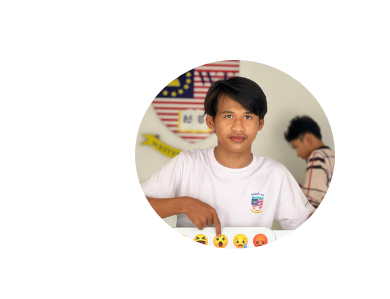
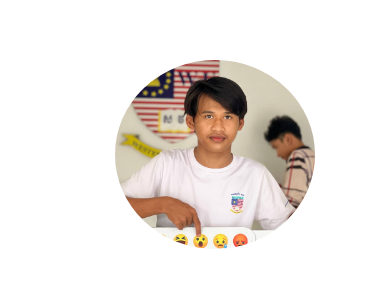
Before and after one commit to ThoeunSothea/CV, a plain HTML site: page Contact.html in a window 390 px wide. Shown: the part 160-459 px from the top of the page. Drawn offline with Linux system fonts and the light colour scheme.

Commit message:
third commit

```diff
--- a/Contact.html
+++ b/Contact.html
@@ -9,7 +9,7 @@
         /* Main Section */
 section {
     width: 100%;
-    height: 100vh; /* Fix height full screen */
+    min-height: 100vh; /* Fix height full screen */
     display: flex;
     justify-content: center;
     align-items: center;
@@ -133,6 +133,7 @@ section {
 @media screen and (max-width: 768px) {
     .main-container {
         flex-direction: column;
+        display: block;
     }
 
     .main-container .image,
```
